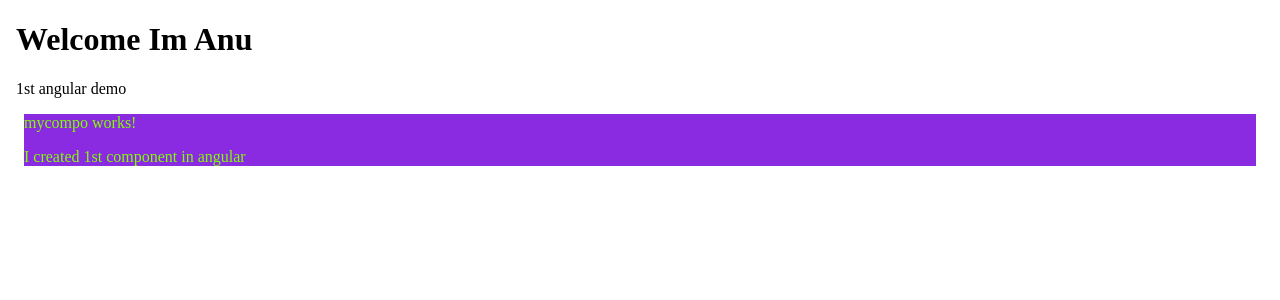
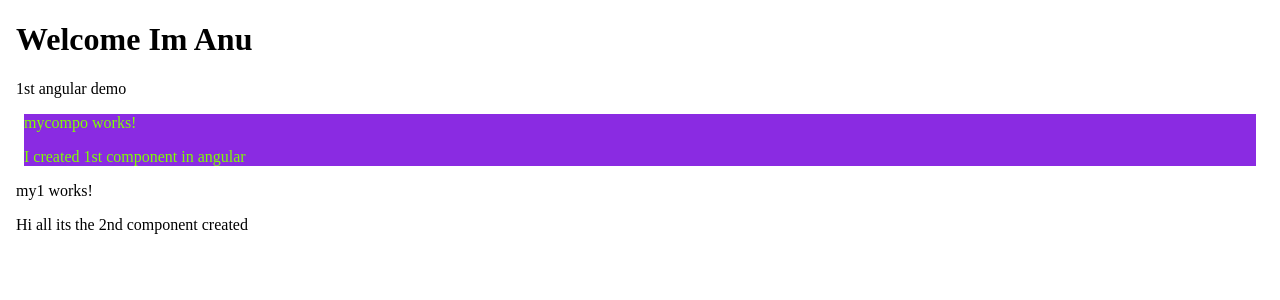
Before and after one commit to anobhama/web-application, an Angular app in the folder angular_js/sample-app/: page / in a window 1280 px wide. Shown: the top 300 px of the page. Built offline with nearby package versions, Linux system fonts and the light colour scheme.

Commit message:
created 2nd component

```diff
--- a/angular_js/sample-app/src/app/app.component.html
+++ b/angular_js/sample-app/src/app/app.component.html
@@ -11,4 +11,7 @@
 <!-- calling the component html in main html-->
 <app-mycompo> </app-mycompo>
 
+<!-- 2nd component-->
+<app-my1> </app-my1>
+
 </body>
--- a/angular_js/sample-app/src/app/app.module.ts
+++ b/angular_js/sample-app/src/app/app.module.ts
@@ -4,11 +4,13 @@ import { BrowserModule } from '@angular/platform-browser';
 import { AppRoutingModule } from './app-routing.module';
 import { AppComponent } from './app.component';
 import { MycompoComponent } from './mycompo/mycompo.component';
+import { My1Component } from './my1/my1.component';
 
 @NgModule({
   declarations: [
     AppComponent,
-    MycompoComponent
+    MycompoComponent,
+    My1Component
   ],
   imports: [
     BrowserModule,
--- /dev/null
+++ b/angular_js/sample-app/src/app/my1/my1.component.html
@@ -0,0 +1,4 @@
+<p>my1 works!</p>
+
+
+{{userMsg}}
--- /dev/null
+++ b/angular_js/sample-app/src/app/my1/my1.component.ts
@@ -0,0 +1,17 @@
+import { Component, OnInit } from '@angular/core';
+
+@Component({
+  selector: 'app-my1',
+  templateUrl: './my1.component.html',
+  styleUrls: ['./my1.component.css']
+})
+export class My1Component implements OnInit {
+
+  userMsg:string="Hi all its the 2nd component created";
+
+  constructor() { }
+
+  ngOnInit(): void {
+  }
+
+}
```
Also changed, not shown: angular_js/sample-app/src/app/my1/my1.component.css (added), 1 other file (tests, documents, lock files or other folders).
